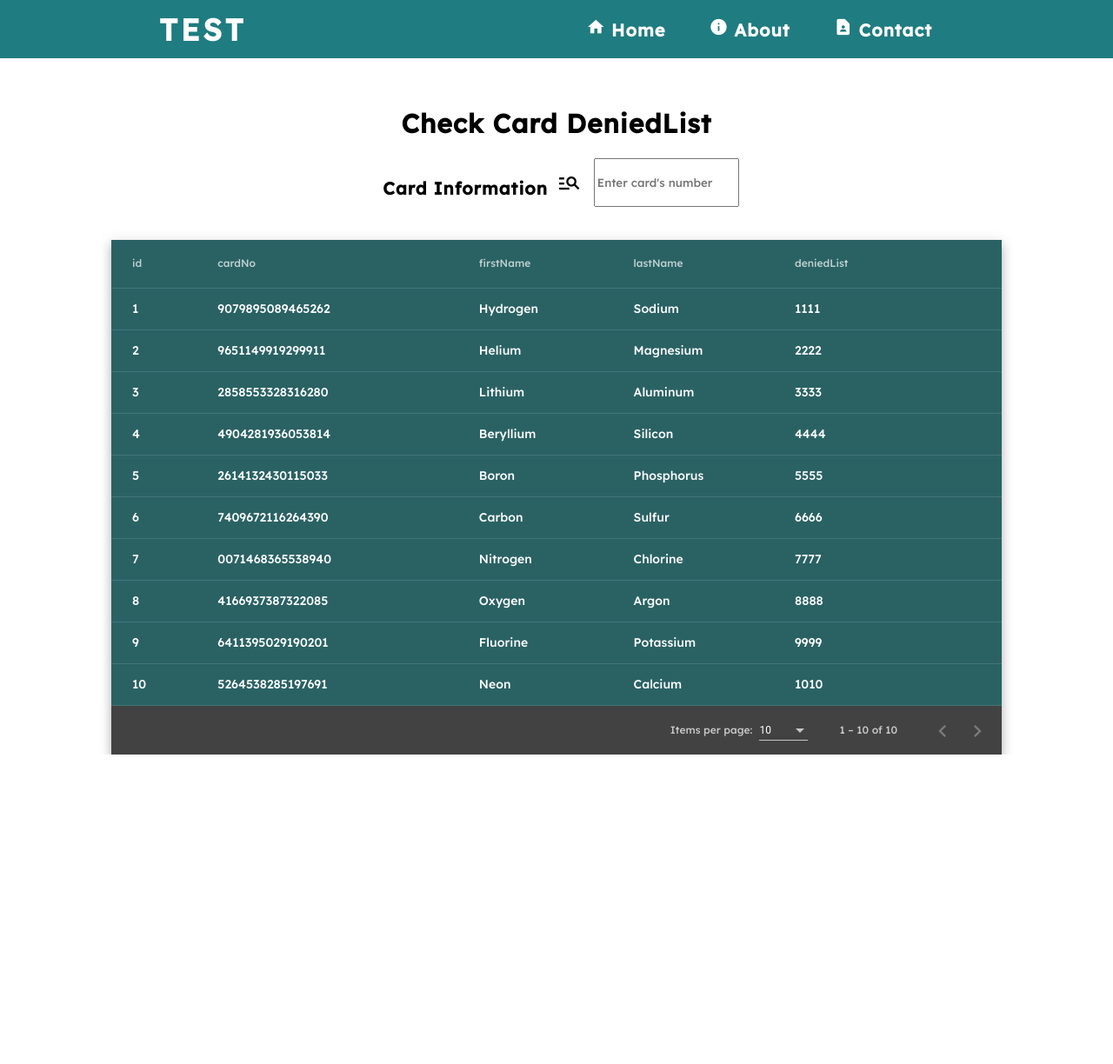
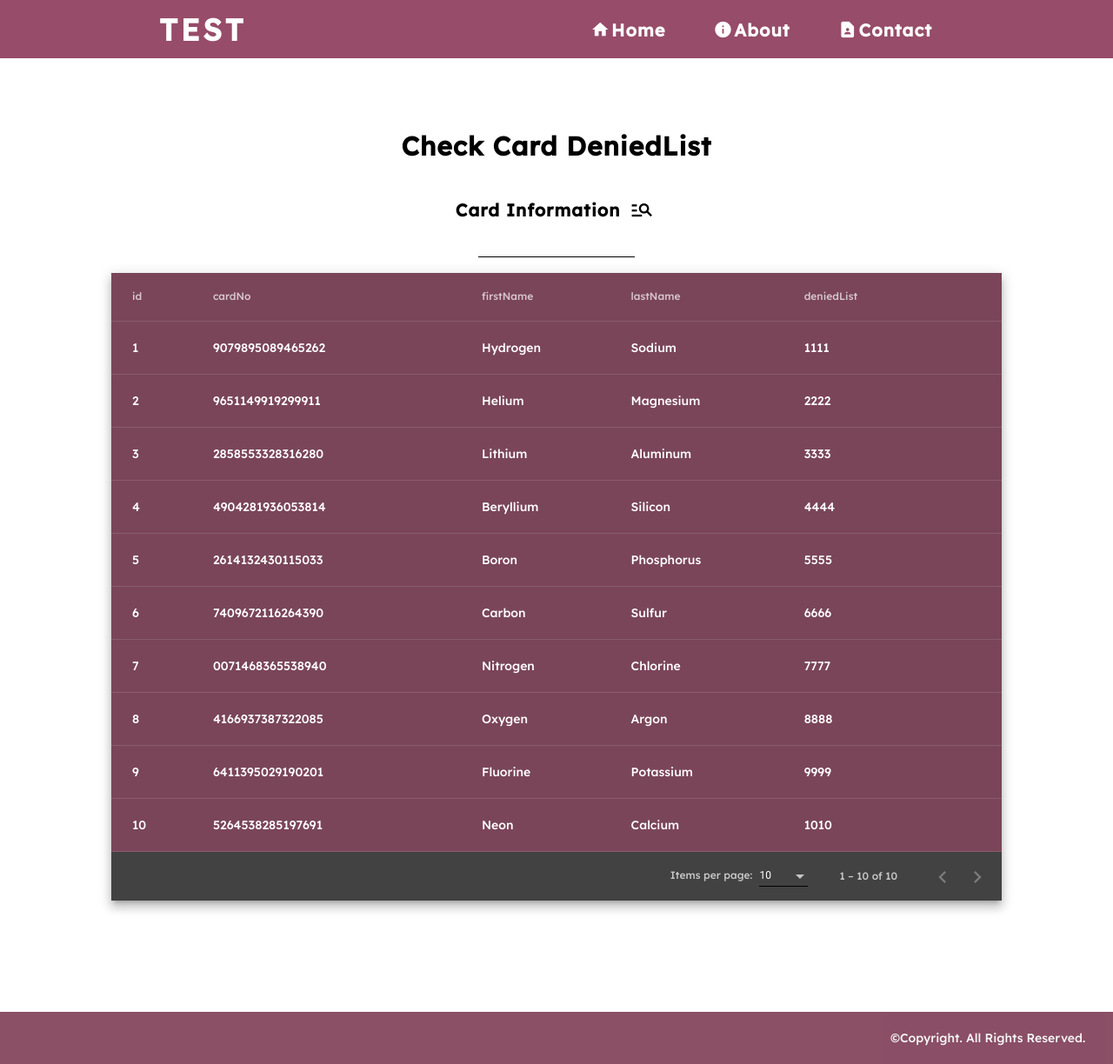
Before and after one commit to Corust1411/gate-portal-angular, an Angular app: page / in a window 1280 px wide. Shown: the whole page at 87% size. Before the commit the page ends 868 px from the top, so only its background shows below. Built offline with nearby package versions, Linux system fonts and the light colour scheme.

Commit message:
header navbar, datatable finished

```diff
--- a/src/app/app.component.css
+++ b/src/app/app.component.css
@@ -3,7 +3,7 @@
     justify-content: center;
     align-items: center;
     flex-direction: column;
-    padding-top: 5%;
+    padding-top: 7%;
 }
 h3{
     font-family: 'Lexend', sans-serif;
@@ -19,8 +19,8 @@ p{
     font-size: 20px;
     font-weight: Bold;
     letter-spacing: 1px;
+    margin-bottom: 4px;
 }
-
 
 .smalltab{
     display: flex;
@@ -30,15 +30,26 @@ p{
 }
 .smalltab input{
     font-family: 'Lexend', sans-serif;
+    border: none;
+    border-bottom: 2px solid black;
+    padding-top: 20px;
+    position: relative;
+    bottom: 3px;
+    outline: none;
 }
-.input input{
-    margin:0px 5px 0px 5px;
+.smalltab input::after{
+
 }
+
 .material-icons{
     font-size: 28px;
     padding: 4px;
+    position: relative;
+    top: 5.5px;
 }
-/*.smalltab button{
+
+/*
+.smalltab button{
     display: flex;
     border-radius: 10%;
     border: 2px;
@@ -65,4 +76,5 @@ p{
   font-size: 16px;
   font-weight: bold;
 }
+
 */
--- a/src/app/app.component.html
+++ b/src/app/app.component.html
@@ -6,14 +6,16 @@
       Card Information
       <span class="material-icons">manage_search</span>
     </p>
-    <input type="text" name="cardno" placeholder="Enter card's number"
+    <!--<input type="text" name="cardNo" placeholder="Enter card's number"
            [(ngModel)]="cardNo" (ngModelChange)="Search()">
-    <!--<button type="submit" value="Search">
+    <button type="submit" value="Search">
       <i class="material-icons">search</i>
     </button>-->
   </div>
 </div>
 <app-data-table></app-data-table>
+
+<app-footer></app-footer>
 
 
 <!--
@@ -35,4 +37,5 @@
     </tr>
   </thead>
 </table>
+
 -->
--- a/src/app/app.component.ts
+++ b/src/app/app.component.ts
@@ -1,6 +1,7 @@
 import { Component,OnInit } from '@angular/core';
 import { CardModel } from './model/CardModel';
 import { EmployeeModel } from './model/EmployeeModel';
+import { DataTableItem } from './components/data-table/CardModel';
 
 @Component({
   selector: 'app-root',
@@ -9,7 +10,8 @@ import { EmployeeModel } from './model/EmployeeModel';
 })
 export class AppComponent implements OnInit{
   employee : any;
-  card : CardModel[] = []
+  card : CardModel[] = [];
+  data : DataTableItem[] = [];
   cardNo : any;
   constructor(){
    //this.employee = new EmployeeModel();
@@ -17,6 +19,7 @@ export class AppComponent implements OnInit{
    }
 
   ngOnInit():void {
+    /*
     this.card = [{
       "id" : 1,
       "cardNo":"021",
@@ -31,7 +34,7 @@ export class AppComponent implements OnInit{
       "deniedList":14113
     }];
 
-    /*this.card.id = 1;
+    this.card.id = 1;
     this.card.cardNo = "021";
     this.card.firstName = "Kunha";
     this.card.lastName = "DB";
@@ -42,7 +45,7 @@ export class AppComponent implements OnInit{
   if(this.cardNo == ""){
     this.ngOnInit();
   }else{
-    this.card = this.card.filter((res:any) => {
+    this.data = this.data.filter((res:any) => {
       return res.cardNo.toLocaleLowerCase().match(this.cardNo.toLocaleLowerCase());
     });
   }
--- a/src/app/components/data-table/data-table.component.css
+++ b/src/app/components/data-table/data-table.component.css
@@ -1,12 +1,71 @@
 .full-width-table {
   width: 100%;
-  background-color: rgb(42, 98, 100);
+  background-color: rgb(122,69,89);
   font-family: 'Lexend', sans-serif;
+}
+/*
+.mat-elevation-z8 button{
+  color: whitesmoke;
+  background-color: rgb(134, 77, 99);
+  border: none;
+  padding: 3px 13px 3px 13px;
+  border-radius: 3%;
+  font-family: 'Lexend', sans-serif;
+  display: flex;
+  position: relative;
+}
+
+.mat-elevation-z8 button:hover  {
+  cursor: pointer;
+  background-color: rgb(122,69,89);
+  transition: 0.4s;
+}
+*/
+.actionsText{
+  padding-left: 2px;
+}
+.mat-cell{
+  padding: 20px 10px 20px 0px;
 }
 .mat-elevation-z8{
   width: 80%;
-  margin: 3% 5% 5% 10%;
+  margin: 0% 5% 10% 10%;
+
 }
 mat-paginator{
   font-family: 'Lexend', san-serif;
 }
+.search-field{
+  display: flex;
+  justify-content: center;
+}
+.search-field button{
+  background-color: white;
+  border: none;
+  outline: none;
+  padding: 3px 6px 3px 6px;
+}
+.search-field button:hover{
+  cursor: pointer;
+}
+.search-field button:active{
+    background-color:rgb(163, 161, 161);
+  border-radius: 50%;
+  transition: 0.6s;
+
+}
+ ::ng-deep .mat-focused .mat-form-field-label {
+  /*change color of label*/
+  color: black !important;
+  font-weight: 570;
+  font-family: 'Lexend', san-serif;
+
+}
+.mat-form-field-label{
+  color: black !important;
+}
+ ::ng-deep.mat-form-field-underline {
+  /*change color of underline*/
+  background-color: black !important;
+  opacity:100%;
+}
--- a/src/app/components/data-table/data-table.component.html
+++ b/src/app/components/data-table/data-table.component.html
@@ -1,30 +1,47 @@
+<div class="search-class">
+  <mat-form-field class="search-field">
+    <input matInput [(ngModel)]="cardNo" placeholder="Enter card's number" color="black" (keyup)="Search()">
+    <button mat-button matSuffix mat-icon-button aria-label="Clear" *ngIf="cardNo" (click)="onSearchClear()">
+      <mat-icon>close</mat-icon>
+    </button>
+  </mat-form-field>
+</div>
+
+
 <div class="mat-elevation-z8">
   <table mat-table class="full-width-table" matSort aria-label="Elements">
     <!-- Id Column -->
     <ng-container matColumnDef="id">
       <th mat-header-cell *matHeaderCellDef mat-sort-header>id</th>
-      <td mat-cell *matCellDef="let row">{{row.id}}</td>
+      <td mat-cell *matCellDef="let element">{{element.id}}</td>
     </ng-container>
 
     <ng-container matColumnDef="cardNo">
       <th mat-header-cell *matHeaderCellDef mat-sort-header>cardNo</th>
-      <td mat-cell *matCellDef="let row">{{row.cardNo}}</td>
+      <td mat-cell *matCellDef="let element">{{element.cardNo}}</td>
     </ng-container>
 
     <ng-container matColumnDef="firstName">
       <th mat-header-cell *matHeaderCellDef mat-sort-header>firstName</th>
-      <td mat-cell *matCellDef="let row">{{row.firstName}}</td>
+      <td mat-cell *matCellDef="let element">{{element.firstName}}</td>
     </ng-container>
 
     <ng-container matColumnDef="lastName">
       <th mat-header-cell *matHeaderCellDef mat-sort-header>lastName</th>
-      <td mat-cell *matCellDef="let row">{{row.lastName}}</td>
+      <td mat-cell *matCellDef="let element">{{element.lastName}}</td>
     </ng-container>
 
     <ng-container matColumnDef="deniedList">
       <th mat-header-cell *matHeaderCellDef mat-sort-header>deniedList</th>
-      <td mat-cell *matCellDef="let row">{{row.deniedList}}</td>
+      <td mat-cell *matCellDef="let element">{{element.deniedList}}</td>
     </ng-container>
+
+    <!--<ng-container matColumnDef="actions">
+      <mat-header-cell *matHeaderCellDef></mat-header-cell>
+      <mat-cell *matCellDef="let row">
+        <button mat-icon-button>Pay<mat-icon>payments</mat-icon></button>
+      </mat-cell>
+    </ng-container>-->
 
     <tr mat-header-row *matHeaderRowDef="displayedColumns"></tr>
     <tr mat-row *matRowDef="let row; columns: displayedColumns;"></tr>
--- a/src/app/components/data-table/data-table.component.ts
+++ b/src/app/components/data-table/data-table.component.ts
@@ -2,7 +2,8 @@ import { AfterViewInit, Component, ViewChild } from '@angular/core';
 import { MatPaginator } from '@angular/material/paginator';
 import { MatSort } from '@angular/material/sort';
 import { MatTable } from '@angular/material/table';
-import { DataTableDataSource, DataTableItem } from './data-table-datasource';
+import { DataTableDataSource, DataTableItem } from './CardModel';
+
 
 @Component({
   selector: 'app-data-table',
@@ -14,6 +15,9 @@ export class DataTableComponent implements AfterViewInit {
   @ViewChild(MatSort) sort!: MatSort;
   @ViewChild(MatTable) table!: MatTable<DataTableItem>;
   dataSource: DataTableDataSource;
+
+  cardNo:any;
+
 
   /** Columns displayed in the table. Columns IDs can be added, removed, or reordered. */
   displayedColumns = ['id', 'cardNo', 'firstName', 'lastName', 'deniedList'];
@@ -27,4 +31,13 @@ export class DataTableComponent implements AfterViewInit {
     this.dataSource.paginator = this.paginator;
     this.table.dataSource = this.dataSource;
   }
+
+  onSearchClear(){
+    this.cardNo = "";
+    this.Search();
+  }
+
+  Search(){
+    this.dataSource.filter = this.cardNo.trim().toLowerCase();
+  }
 }
--- a/src/app/components/footer/footer.component.css
+++ b/src/app/components/footer/footer.component.css
@@ -0,0 +1,7 @@
+.footer{
+  background-color: rgb(110, 35, 64);
+  padding: 20px 0 20px 80%;
+  font-family: 'Lexend', sans-serif;
+  color: whitesmoke;
+  opacity: 80%;
+}
--- a/src/app/components/footer/footer.component.html
+++ b/src/app/components/footer/footer.component.html
@@ -1,3 +1,3 @@
-<div>
-
+<div class="footer">
+  ©Copyright. All Rights Reserved.
 </div>
--- a/src/app/components/header/header.component.css
+++ b/src/app/components/header/header.component.css
@@ -6,7 +6,7 @@ body{
     display:flex;
     justify-content: space-around;
     align-items: center;
-    background-color: rgb(31, 124, 128);
+    background-color: rgb(151, 76, 105);
     position: fixed;
     width: 100%;
     z-index: 1000;
@@ -21,7 +21,9 @@ body{
 }
 .material-icons{
     font-size : 22px;
-    bottom: 50px;
+    position: relative;
+    top: 3px;
+    left: 5px;
 }
 ul{
     list-style: none;
```
Also changed, not shown: src/app/app.module.ts (+8 -1 lines), src/app/components/data-table/CardModel.ts (renamed from src/app/components/data-table/data-table-datasource.ts).
